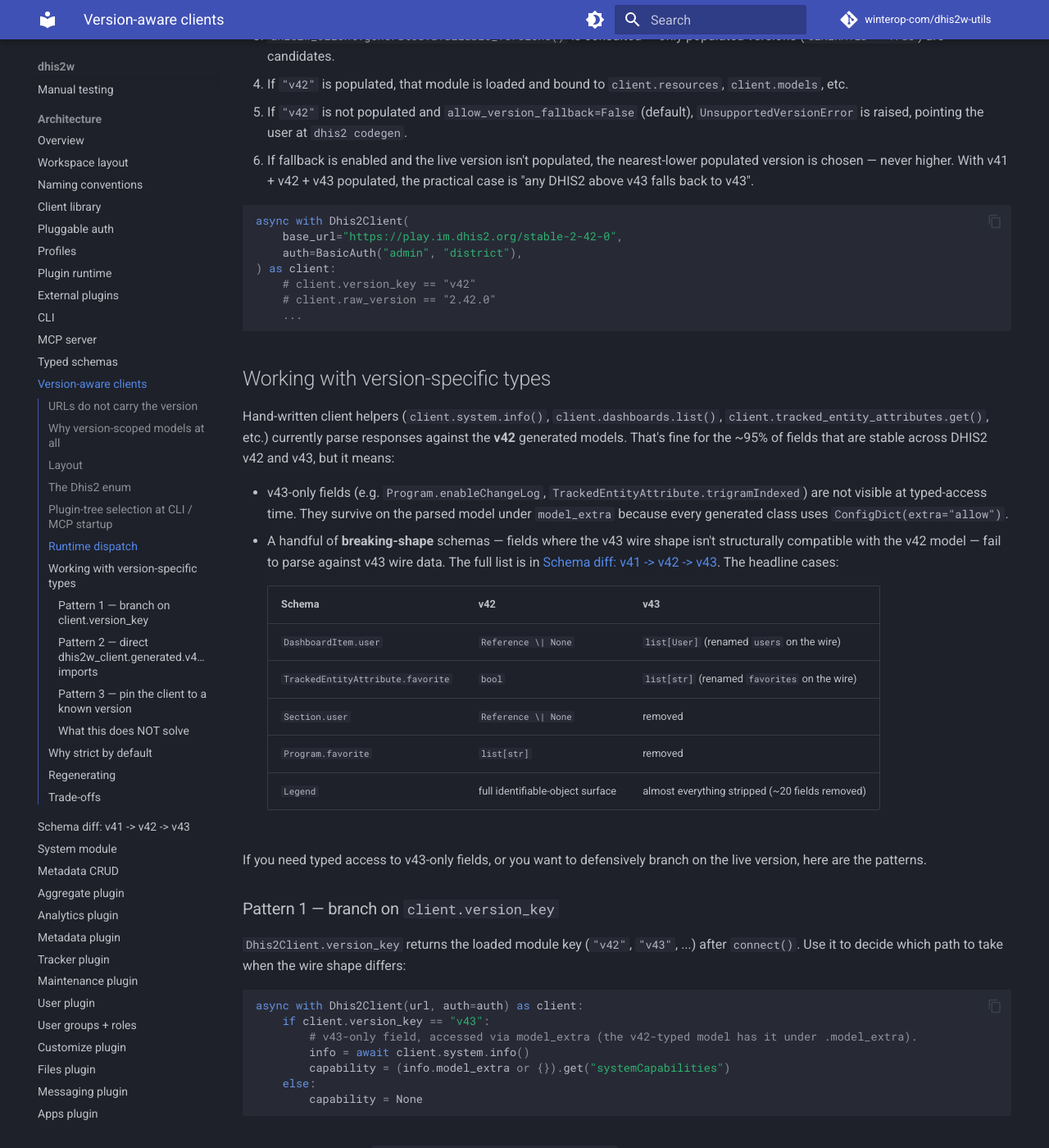
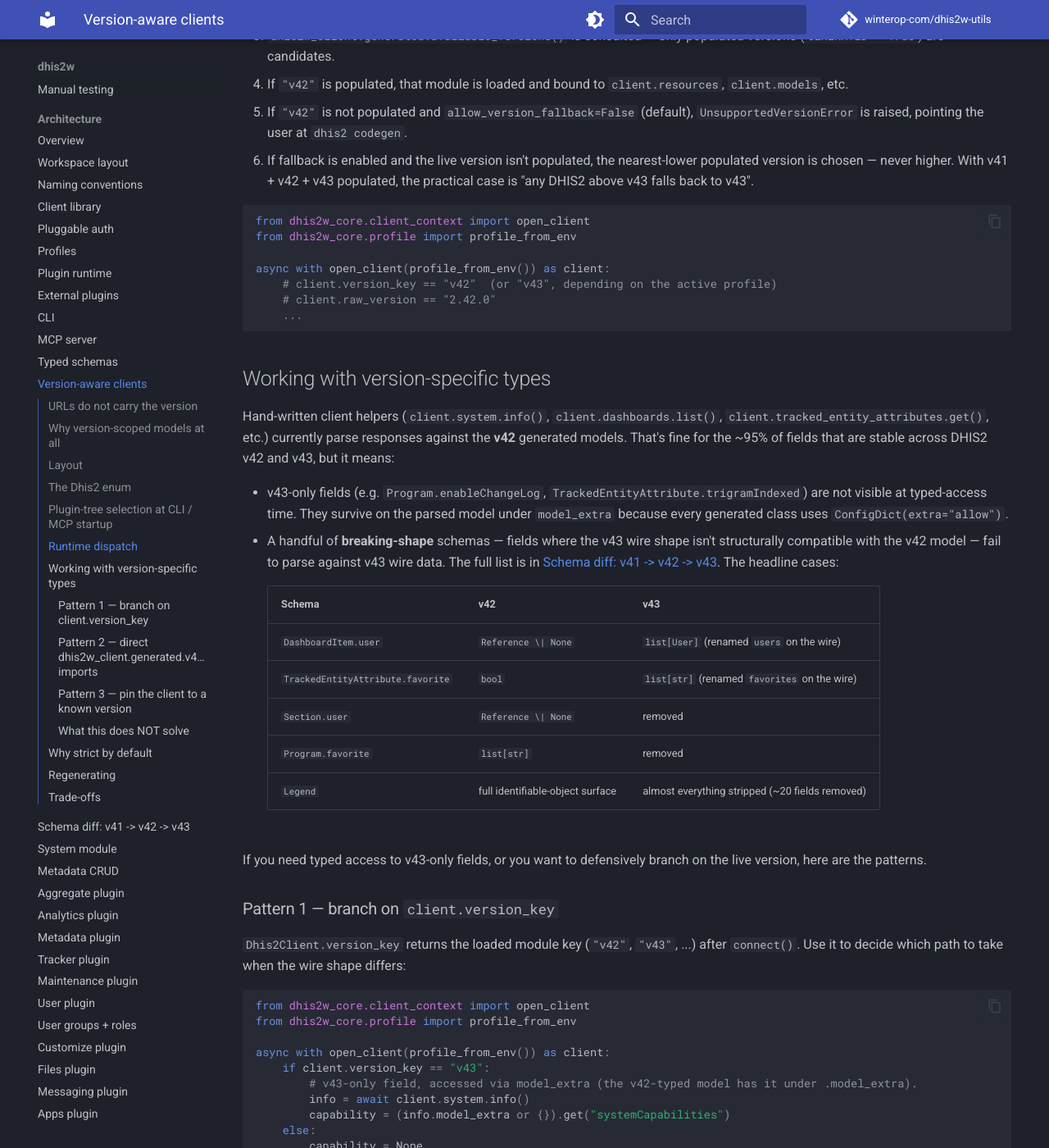
Before and after one commit to winterop-com/dhis2-utils, an MkDocs documentation site: the page built from docs/architecture/versioning.md, in a window 1280 px wide and 1400 px high, scrolled down 2545 px. Shown: the whole window at 82% size. Built offline with MkDocs 1.6.1 and Material for MkDocs 9.7.7, drawn with Linux system fonts in a browser that asks for light colours; comment, search, counter and statistics services are not loaded; some of the changed text lies outside the part shown.

Commit message:
docs: use `open_client(profile_from_env())` in non-pinning code snippets (#321)
Mirrors the PR #320 example-tree cleanup on the docs side. Four code
blocks across two architecture pages used raw `Dhis2Client(url, auth=...)`
constructions where `open_client(profile_from_env())` is the canonical
shape used by the other 184 client examples.

Converted:

- `docs/architecture/schema-diff-v41-v42-v43.md`: the v43 typed-read
  demo now uses `dhis2w_core.v43.client_context.open_client` so static
  typing flows through v43-only `Program` attributes. Added a sentence
  explaining when to reach for the v{N}-pinned `open_client` vs. the
  top-level one (mypy / pyright see the v42 shape for top-level).
  Dropped `Dhis2`, `Dhis2Client` from the "All examples assume" import
  block since no snippet calls them directly anymore.
- `docs/architecture/versioning.md`: three snippets converted to
  `open_client(profile_from_env())`:
  - The `client.version_key` runtime-dispatch demo.
  - Pattern 1 (`branch on client.version_key`).
  - Pattern 2 (direct `dhis2w_client.generated.v43.*` imports).

Deliberately kept raw `Dhis2Client(..., version=Dhis2.V42)` /
`Dhis2Client(..., version=Dhis2.V43)` in `versioning.md` — those
snippets literally document the `version=` constructor kwarg, so the
raw form is the point of the example.

Also keeping raw constructions in `walkthrough.md`, `pat-helper.md`,
`architecture/client.md`, and `guides/client-tutorial.md` — those are
pedagogical first-call quickstarts that intentionally show the bare
library API before introducing profiles.

````diff
--- a/docs/architecture/versioning.md
+++ b/docs/architecture/versioning.md
@@ -91,11 +91,11 @@
 6. If fallback is enabled and the live version isn't populated, the nearest-lower populated version is chosen — never higher. With v41 + v42 + v43 populated, the practical case is "any DHIS2 above v43 falls back to v43".
 
 ```python
-async with Dhis2Client(
-    base_url="https://play.im.dhis2.org/stable-2-42-0",
-    auth=BasicAuth("admin", "district"),
-) as client:
-    # client.version_key == "v42"
+from dhis2w_core.client_context import open_client
+from dhis2w_core.profile import profile_from_env
+
+async with open_client(profile_from_env()) as client:
+    # client.version_key == "v42"  (or "v43", depending on the active profile)
     # client.raw_version == "2.42.0"
     ...
 ```
@@ -122,7 +122,10 @@
 `Dhis2Client.version_key` returns the loaded module key (`"v42"`, `"v43"`, ...) after `connect()`. Use it to decide which path to take when the wire shape differs:
 
 ```python
-async with Dhis2Client(url, auth=auth) as client:
+from dhis2w_core.client_context import open_client
+from dhis2w_core.profile import profile_from_env
+
+async with open_client(profile_from_env()) as client:
     if client.version_key == "v43":
         # v43-only field, accessed via model_extra (the v42-typed model has it under .model_extra).
         info = await client.system.info()
@@ -137,8 +140,10 @@
 
 ```python
 from dhis2w_client.generated.v43.schemas.tracked_entity_attribute import TrackedEntityAttribute as TrackedEntityAttributeV43
+from dhis2w_core.client_context import open_client
+from dhis2w_core.profile import profile_from_env
 
-async with Dhis2Client(url, auth=auth) as client:
+async with open_client(profile_from_env()) as client:
     raw = await client.get_raw("/api/trackedEntityAttributes/foo")
     # On v43, this gets you the typed `favorites: list[str]` plus the new search fields.
     attribute = TrackedEntityAttributeV43.model_validate(raw)
````
Also changed, not shown: docs/architecture/schema-diff-v41-v42-v43.md (+4 -4 lines).
